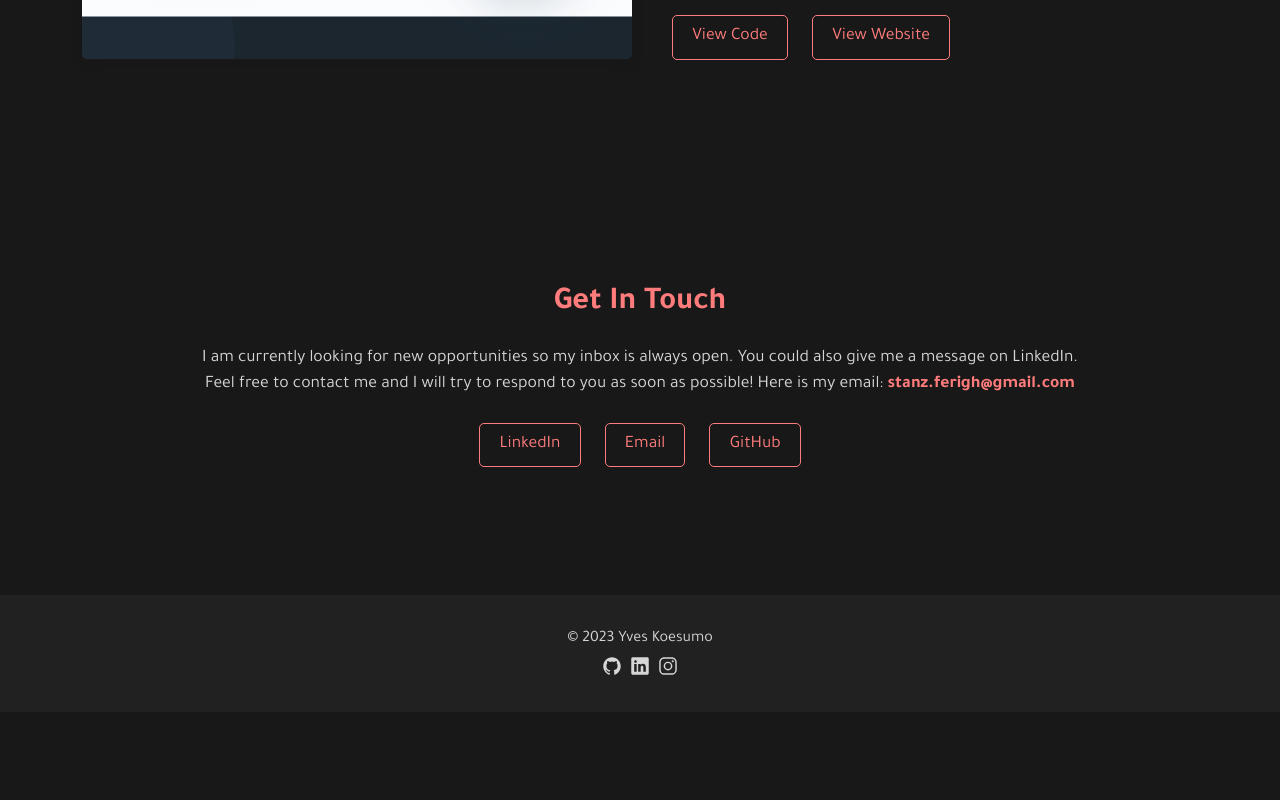
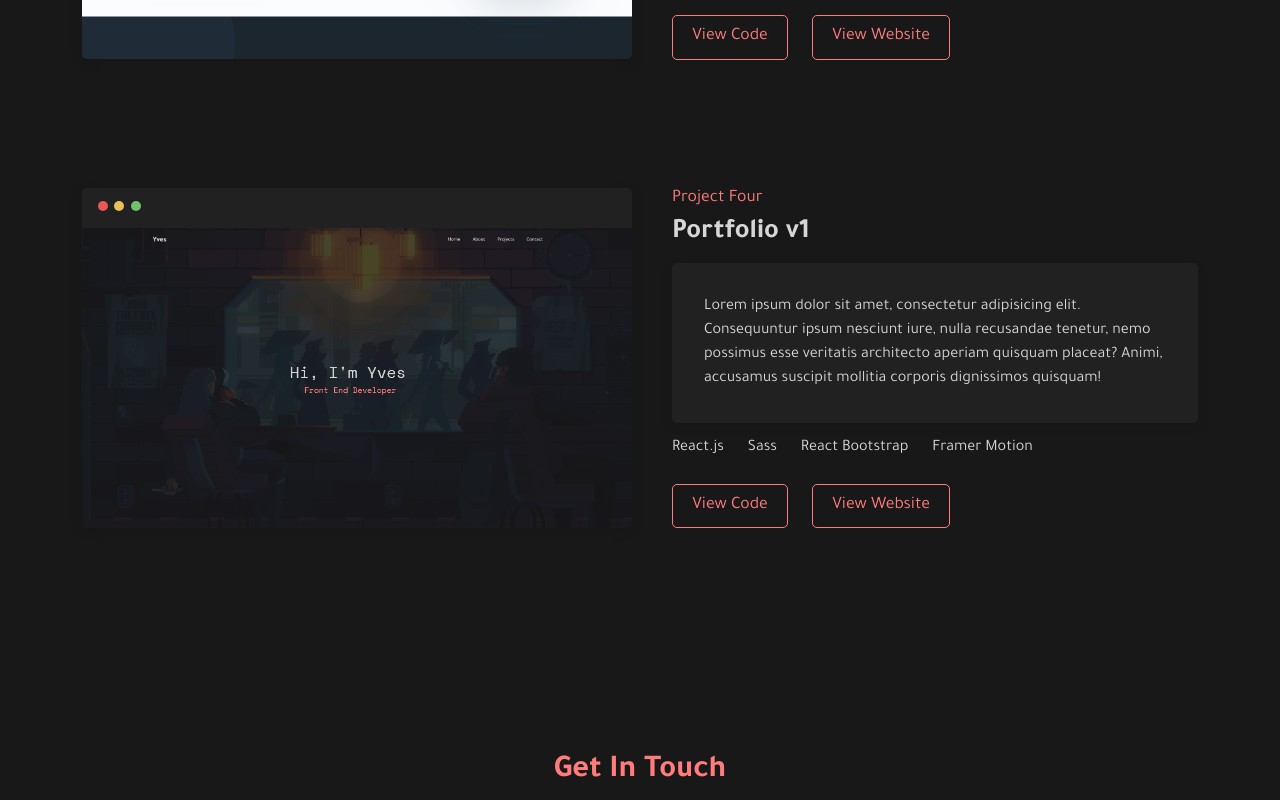
Before and after one commit to stanlee17/portfolio, a React (Create React App) app: page / in a window 1280 px wide. Shown: the part 2780-3580 px from the top of the page. Before the commit the page ends 3492 px from the top, so only its background shows below. Built offline with nearby package versions, Linux system fonts and the light colour scheme.

Commit message:
mobile: mobile responsiveness design refined

```diff
--- a/src/components/common/Project.module.scss
+++ b/src/components/common/Project.module.scss
@@ -5,6 +5,7 @@
 
   & .wrapper {
     display: flex;
+    align-items: center;
   }
 
   & .imageWrapper {
@@ -54,6 +55,7 @@
     background-color: $darkColor;
     border-radius: 5px;
     padding: 2rem;
+    box-shadow: rgba(0, 0, 0, 0.09) 0px 3px 12px;
 
     & p {
       margin: 0;
@@ -87,7 +89,7 @@
     }
 
     & .imageWrapper {
-      margin: 0 !important;
+      margin: 0;
 
       & .window,
       .image {
@@ -96,7 +98,7 @@
     }
 
     & .content {
-      margin: 2rem 0 !important;
+      margin: 2rem 0;
 
       & .subtitle {
         font-size: 1rem;
@@ -113,12 +115,12 @@
   @include devices(mobile) {
     & .imageWrapper {
       & .image {
-        min-height: 250px;
+        min-height: 200px;
       }
     }
 
     & .content {
-      text-align: center !important;
+      text-align: center;
     }
 
     & .descOverlay {
@@ -128,7 +130,7 @@
     }
 
     & .techStack {
-      justify-content: center !important;
+      justify-content: center;
     }
   }
 }
--- a/src/components/layout/Footer.module.scss
+++ b/src/components/layout/Footer.module.scss
@@ -8,7 +8,7 @@
   font-family: $primaryFont;
 
   & p {
-    margin-bottom: 0.3rem;
+    margin-bottom: 0.5rem;
   }
 
   & .socialMedia {
--- a/src/components/sections/About.module.scss
+++ b/src/components/sections/About.module.scss
@@ -35,4 +35,21 @@
   @include devices(tablet) {
     padding: 8rem 0 5rem 0;
   }
+
+  @include devices(mobile) {
+    padding-top: 5rem;
+
+    & .aboutMe {
+      text-align: center;
+
+      & .paragraph {
+        font-size: 1rem;
+      }
+
+      & span {
+        color: $primaryColor;
+        font-weight: bold;
+      }
+    }
+  }
 }
--- a/src/components/sections/Contact.module.scss
+++ b/src/components/sections/Contact.module.scss
@@ -24,7 +24,7 @@
   }
 
   @include devices(mobile) {
-    padding: 2rem 0 10rem 0;
+    padding-bottom: 7rem;
 
     & p {
       font-size: 1rem;
--- a/src/components/sections/Projects.jsx
+++ b/src/components/sections/Projects.jsx
@@ -7,6 +7,7 @@ import Project from '../common/Project';
 // Import assets
 import MMOList from '../../assets/projects/mmolist.png';
 import Colorwind from '../../assets/projects/colorwind.png';
+import v1 from '../../assets/projects/portfolio_v1.png';
 import PayAPI from '../../assets/projects/payapi.png';
 
 // Import styles
@@ -25,7 +26,7 @@ const Projects = () => {
         veritatis architecto aperiam quisquam placeat? Animi, accusamus suscipit
         mollitia corporis dignissimos quisquam!"
           image={Colorwind}
-          techStack={['React.js', 'Sass', 'Colormind API']}
+          techStack={['React.js', 'Sass', 'Colormind API', 'React Context']}
           githubUrl="https://github.com/stanlee17/colorwind"
           liveUrl="#"
         />
@@ -53,6 +54,18 @@ const Projects = () => {
           githubUrl="https://github.com/stanlee17/payapi"
           liveUrl="#"
         />
+        <Project
+          subtitle="Project Four"
+          title="Portfolio v1"
+          description="Lorem ipsum dolor sit amet, consectetur adipisicing elit. Consequuntur
+        ipsum nesciunt iure, nulla recusandae tenetur, nemo possimus esse
+        veritatis architecto aperiam quisquam placeat? Animi, accusamus suscipit
+        mollitia corporis dignissimos quisquam!"
+          image={v1}
+          techStack={['React.js', 'Sass', 'React Bootstrap', 'Framer Motion']}
+          githubUrl="https://github.com/stanlee17/payapi"
+          liveUrl="#"
+        />
       </Container>
     </div>
   );
--- a/src/components/sections/Projects.module.scss
+++ b/src/components/sections/Projects.module.scss
@@ -15,4 +15,12 @@
       margin-bottom: 1.5rem;
     }
   }
+
+  @include devices(mobile) {
+    padding: 3rem 0;
+
+    & .heading {
+      text-align: center;
+    }
+  }
 }
```
Also changed, not shown: src/assets/projects/portfolio_v1.png (added).
